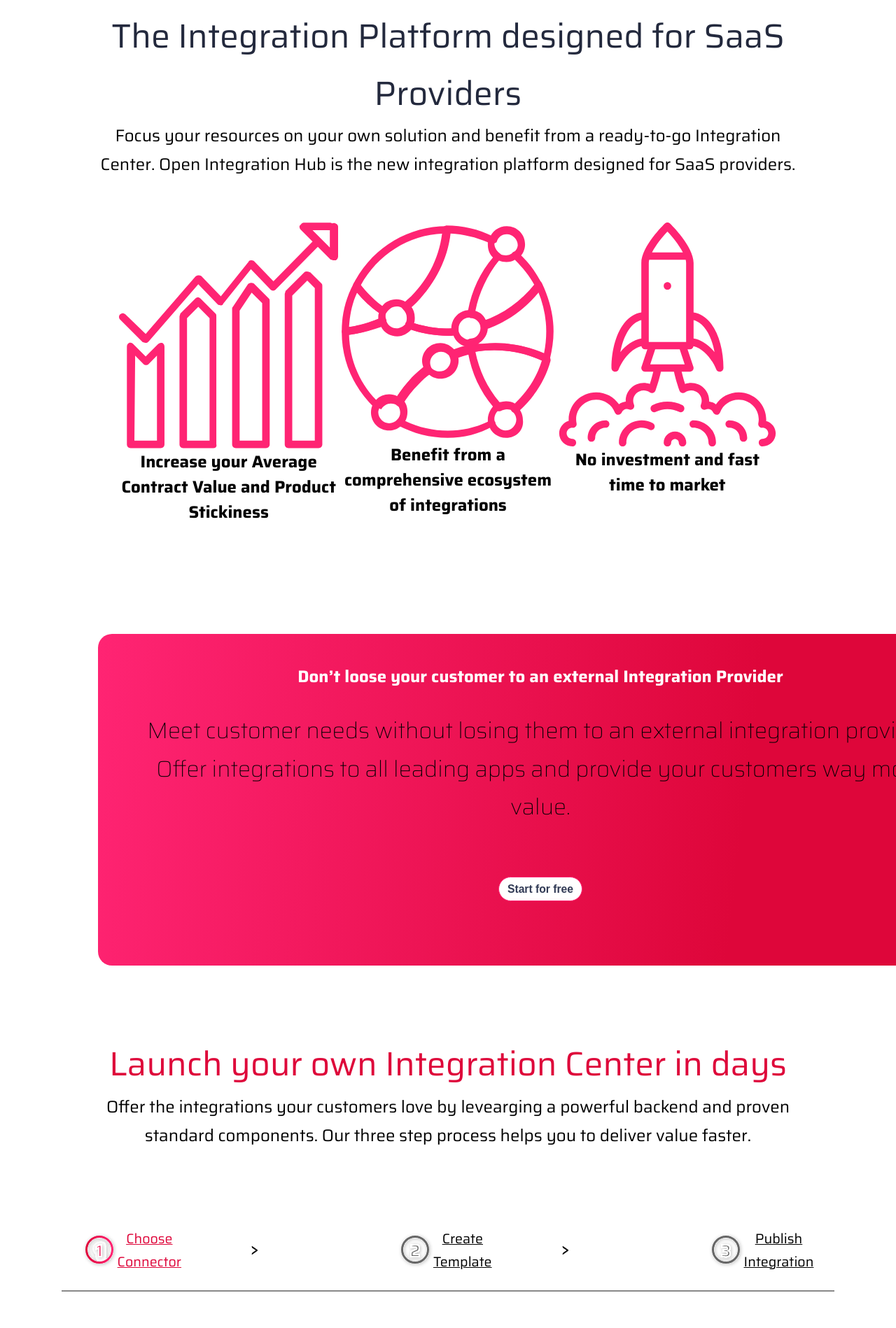
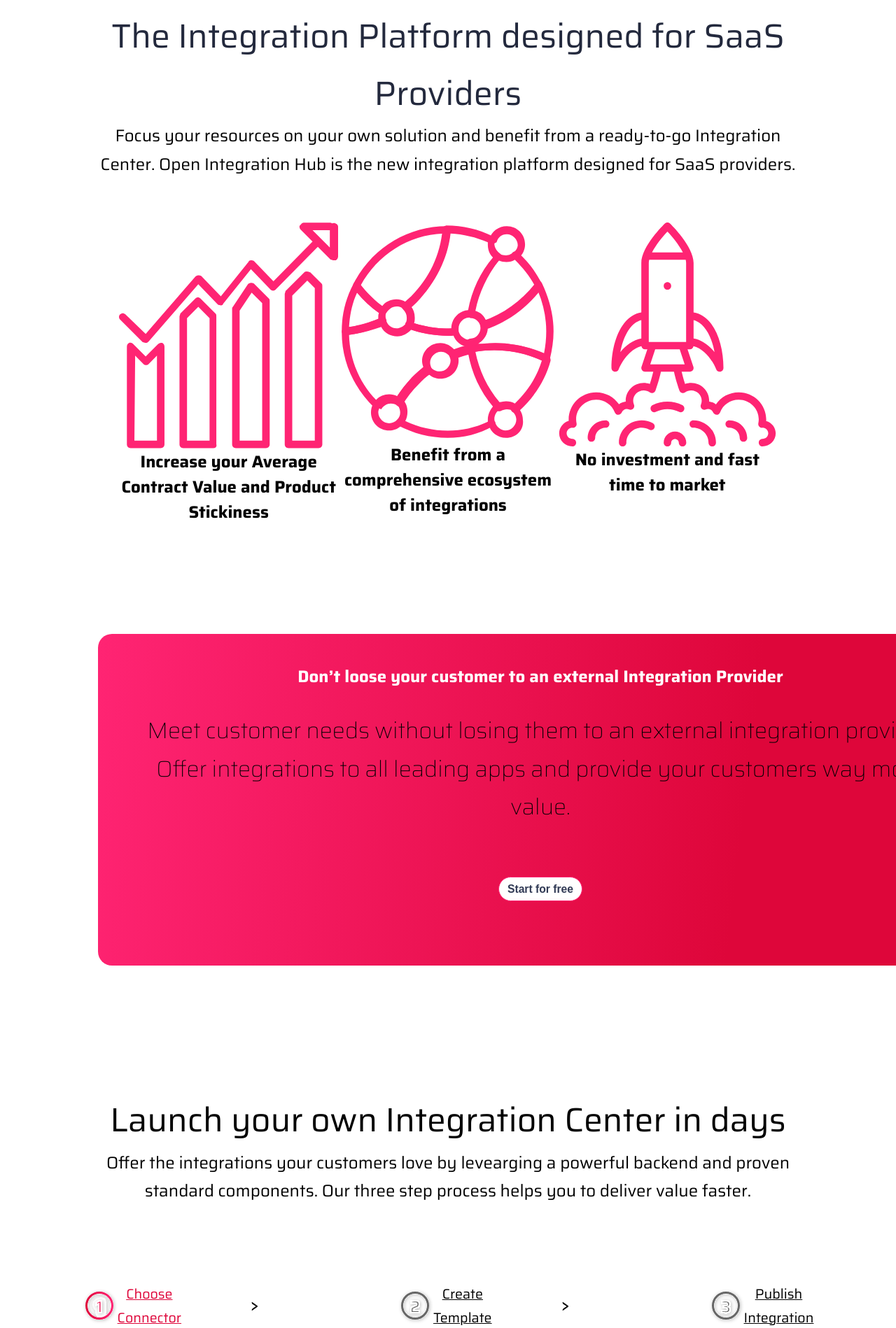
Before and after one commit to CloudEcosystemDev/Platform-Website, a Jekyll site: the page built from index.html, in a window 1280 px wide. Shown: the part 1065-2963 px from the top of the page at 70% size. Built offline with Jekyll 4.4.1, drawn with Linux system fonts in a browser that asks for light colours; grey boxes are pictures that could not be loaded.

Commit message:
Added the new c´header

```diff
--- a/css/style.css
+++ b/css/style.css
@@ -166,7 +166,12 @@
   padding-right: 88px;
   padding-left: 88px;
   text-align: center;
-  margin-top: 100px; }
+  margin-top: 180px; }
+
+.intro-header-center {
+  font-size: 48px;
+  font-style: bold;
+  color: #000; }
 
 .item-steps {
   margin-top: 110px;
@@ -234,7 +239,7 @@
 .comp-row-mid {
   display: flex;
   justify-content: space-around;
-  padding-left: 40px; }
+  padding-left: 60px; }
 
 .section-today {
   padding-right: 90px;
--- a/index.html
+++ b/index.html
@@ -58,7 +58,7 @@
 
       <a name="integration-center" ></a>
       <section class="section-Icenter">
-        <div class="intro-header">
+        <div class="intro-header-center">
           Launch your own Integration Center in days
         </div>
         <div class="intro-sass-subheader">
--- a/sass/layout/_sectiongrowing.scss
+++ b/sass/layout/_sectiongrowing.scss
@@ -26,5 +26,5 @@
 .comp-row-mid {
   display: flex;
   justify-content: space-around;
-  padding-left: 40px;
+  padding-left: 60px;
 }
```
Also changed, not shown: sass/layout/_sectionicenter.scss (+6 -1 lines).
